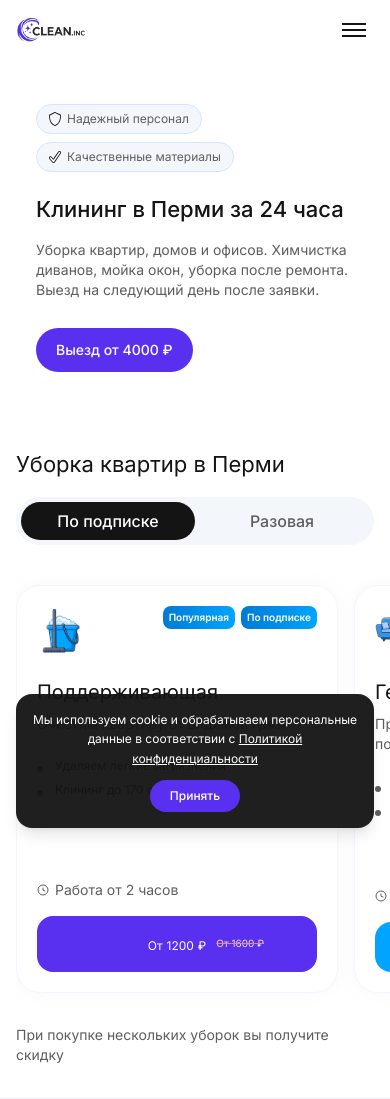
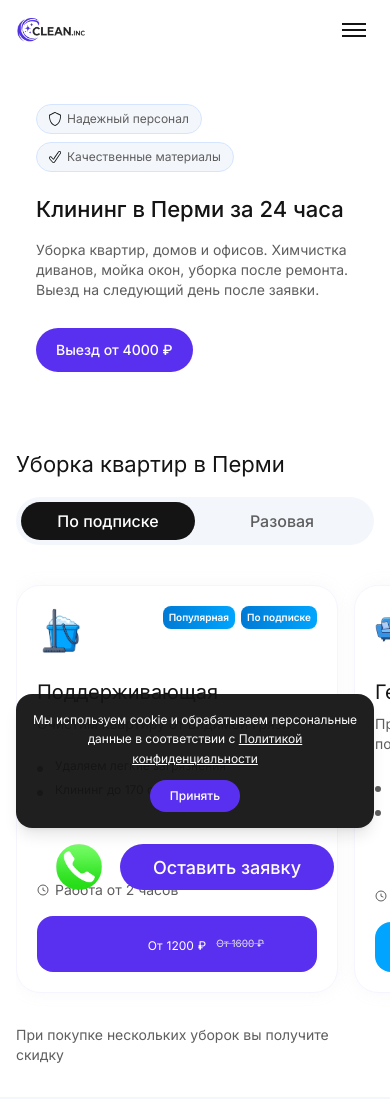
Before and after one commit to kanavalovanton828-byte/clean-inc, a Next.js app: page / in a window 390 px wide. Shown: the top 1099 px of the page. Built offline with nearby package versions, Linux system fonts and the light colour scheme.

Commit message:
Add sticky CTA, fix burger menu scroll, fix header hide on menu open

```diff
--- /dev/null
+++ b/app/components/StickyCTA.tsx
@@ -0,0 +1,58 @@
+'use client';
+
+import { useEffect, useState } from 'react';
+import Image from 'next/image';
+
+export function StickyCTA() {
+  const [visible, setVisible] = useState(false);
+
+  useEffect(() => {
+    const onScroll = () => {
+      const form = document.getElementById('form');
+      if (!form) {
+        setVisible(window.scrollY > 400);
+        return;
+      }
+      const rect = form.getBoundingClientRect();
+      const formInView = rect.top < window.innerHeight && rect.bottom > 0;
+      setVisible(!formInView && window.scrollY > 100);
+    };
+    onScroll();
+    window.addEventListener('scroll', onScroll, { passive: true });
+    return () => window.removeEventListener('scroll', onScroll);
+  }, []);
+
+  const handleOrder = () => {
+    document.getElementById('form')?.scrollIntoView({ behavior: 'smooth' });
+  };
+
+  return (
+    <div
+      className={`fixed bottom-0 left-0 right-0 z-40 pb-3 transition-transform duration-300 md:hidden ${
+        visible ? 'translate-y-0' : 'translate-y-full'
+      }`}
+    >
+      <div className="flex items-center gap-[18px] px-14">
+        <a
+          href="tel:+79082402525"
+          className="flex h-[46px] w-[46px] shrink-0 items-center justify-center transition-transform active:scale-95"
+          aria-label="Позвонить"
+        >
+          <Image
+            src="/assets/Телефон.png"
+            alt="Позвонить"
+            width={46}
+            height={46}
+            className="rounded-full object-contain"
+          />
+        </a>
+        <button
+          onClick={handleOrder}
+          className="h-[46px] flex-1 rounded-[23px] bg-brand text-[18px] font-medium text-white transition-colors active:scale-95"
+        >
+          Оставить заявку
+        </button>
+      </div>
+    </div>
+  );
+}
--- a/app/page.tsx
+++ b/app/page.tsx
@@ -6,6 +6,7 @@ import { Windows } from './sections/Windows';
 import { Form } from './sections/Form';
 import { Footer } from './sections/Footer';
 import { CookieBanner } from './components/CookieBanner';
+import { StickyCTA } from './components/StickyCTA';
 
 export default function Home() {
   return (
@@ -21,6 +22,7 @@ export default function Home() {
       <div className="bg-white">
         <Footer />
       </div>
+      <StickyCTA />
       <CookieBanner />
     </>
   );
--- a/app/sections/Header.tsx
+++ b/app/sections/Header.tsx
@@ -28,6 +28,7 @@ export function Header() {
     let lastScrollY = window.scrollY;
 
     const onScroll = () => {
+      if (open) return;
       const currentY = window.scrollY;
       if (currentY > lastScrollY && currentY > 60) {
         setHidden(true);
@@ -39,7 +40,7 @@ export function Header() {
 
     window.addEventListener('scroll', onScroll, { passive: true });
     return () => window.removeEventListener('scroll', onScroll);
-  }, []);
+  }, [open]);
 
   useEffect(() => {
     const observer = new IntersectionObserver(
@@ -127,7 +128,10 @@ export function Header() {
           </div>
 
           <button
-            onClick={() => setOpen(!open)}
+            onClick={() => {
+              setOpen(!open);
+              setHidden(false);
+            }}
             className="p-2 transition-transform duration-300 active:scale-95 lg:hidden"
             aria-label="Открыть меню"
             aria-expanded={open}
@@ -152,8 +156,10 @@ export function Header() {
                   }`}
                   onClick={(e) => {
                     e.preventDefault();
-                    handleNavClick(item.href);
                     setOpen(false);
+                    setTimeout(() => {
+                      document.getElementById(item.href.slice(1))?.scrollIntoView({ behavior: 'smooth' });
+                    }, 100);
                   }}
                 >
                   {item.label}
```
